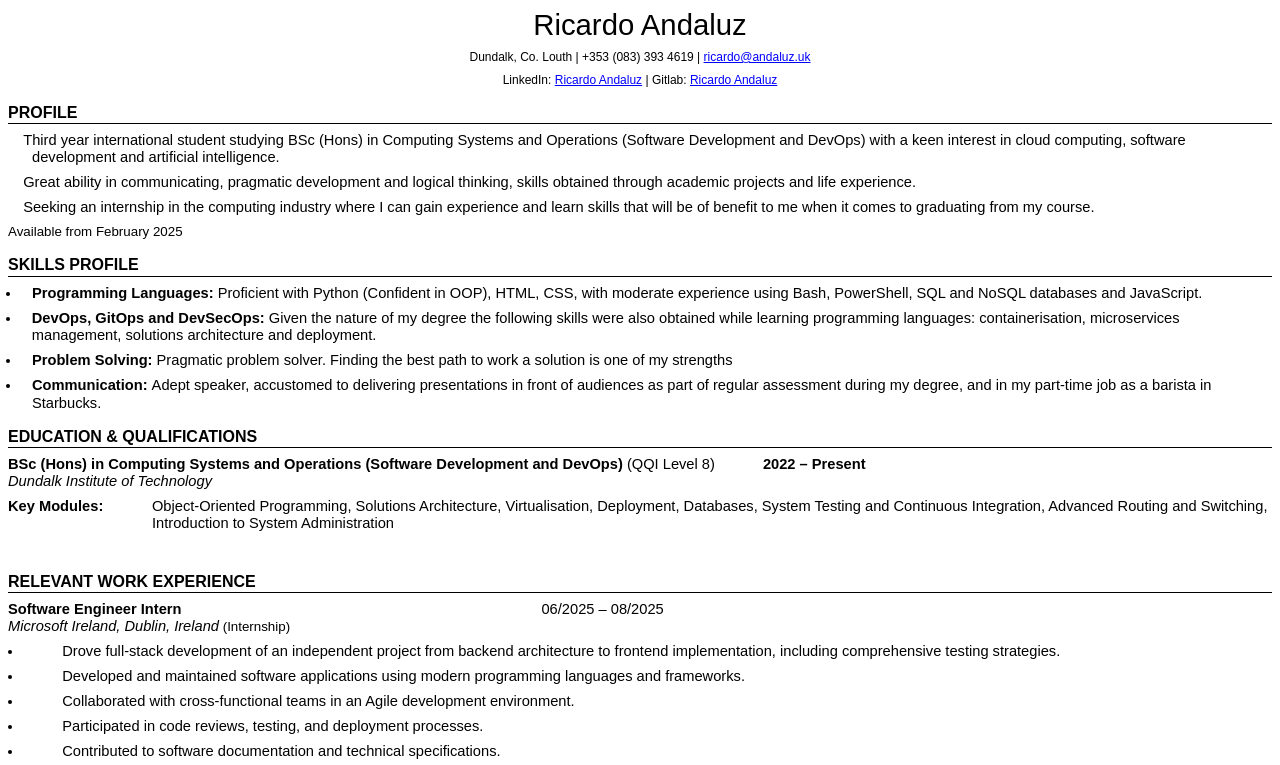
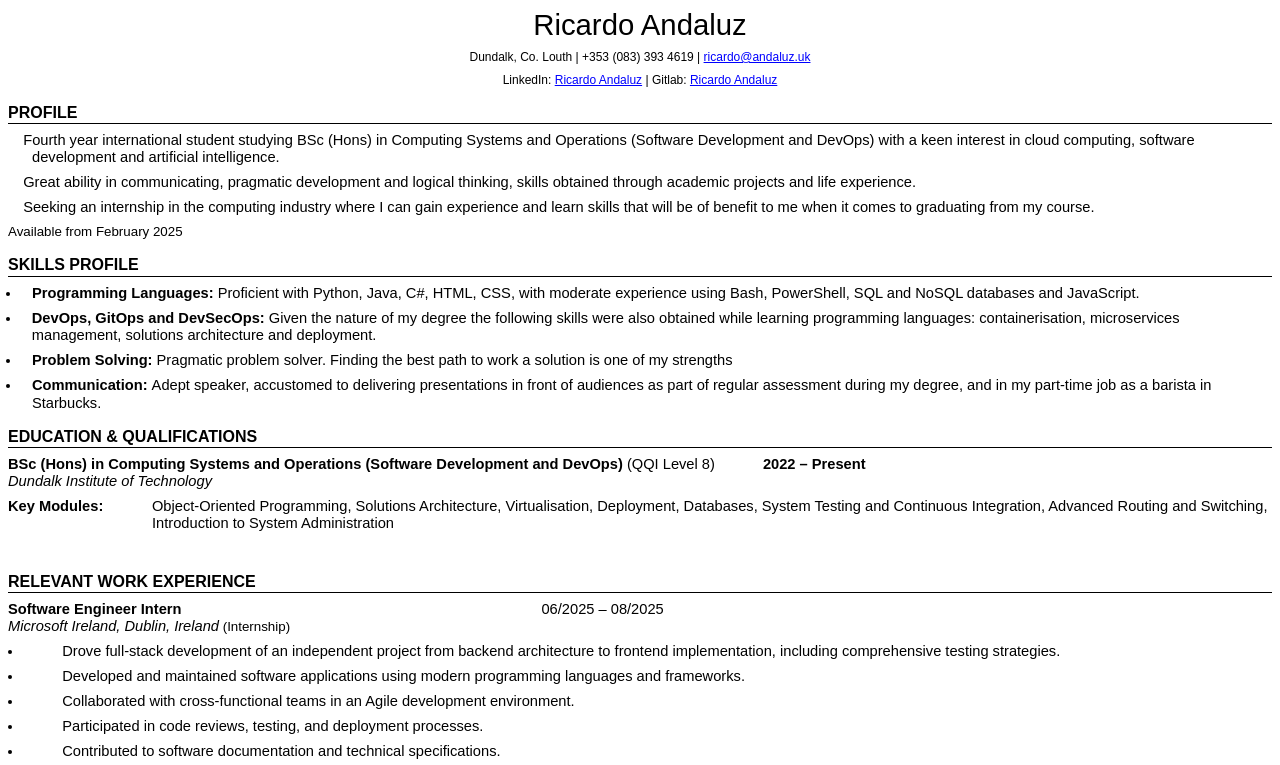
Before and after one commit to ricardoandaluzsinisterra/Own-Website, a plain HTML site: page public/ricardo-andaluz-cv.html in a window 1280 px wide. Shown: the top 765 px of the page. Drawn offline with Linux system fonts and the light colour scheme.

Commit message:
Update CV: change academic year to fourth year and enhance programming languages section

```diff
--- a/public/ricardo-andaluz-cv.html
+++ b/public/ricardo-andaluz-cv.html
@@ -282,7 +282,7 @@
           "
           >&#xa0;&#xa0;&#xa0;&#xa0;&#xa0;&#xa0;&#xa0; </span
         ><span style="font-family: Arial"
-          >Third year international student studying BSc (Hons) in Computing
+          >Fourth year international student studying BSc (Hons) in Computing
           Systems and Operations (Software Development and DevOps) with a keen
           interest in cloud computing, software development and artificial
           intelligence.</span
@@ -363,7 +363,7 @@
               >Programming Languages:</span
             ></strong
           ><span style="font-family: Arial">
-            Proficient with Python (Confident in OOP), HTML, CSS, with moderate
+            Proficient with Python, Java, C#, HTML, CSS, with moderate
             experience using Bash, PowerShell, SQL and NoSQL databases and
             JavaScript.</span
           >
```
